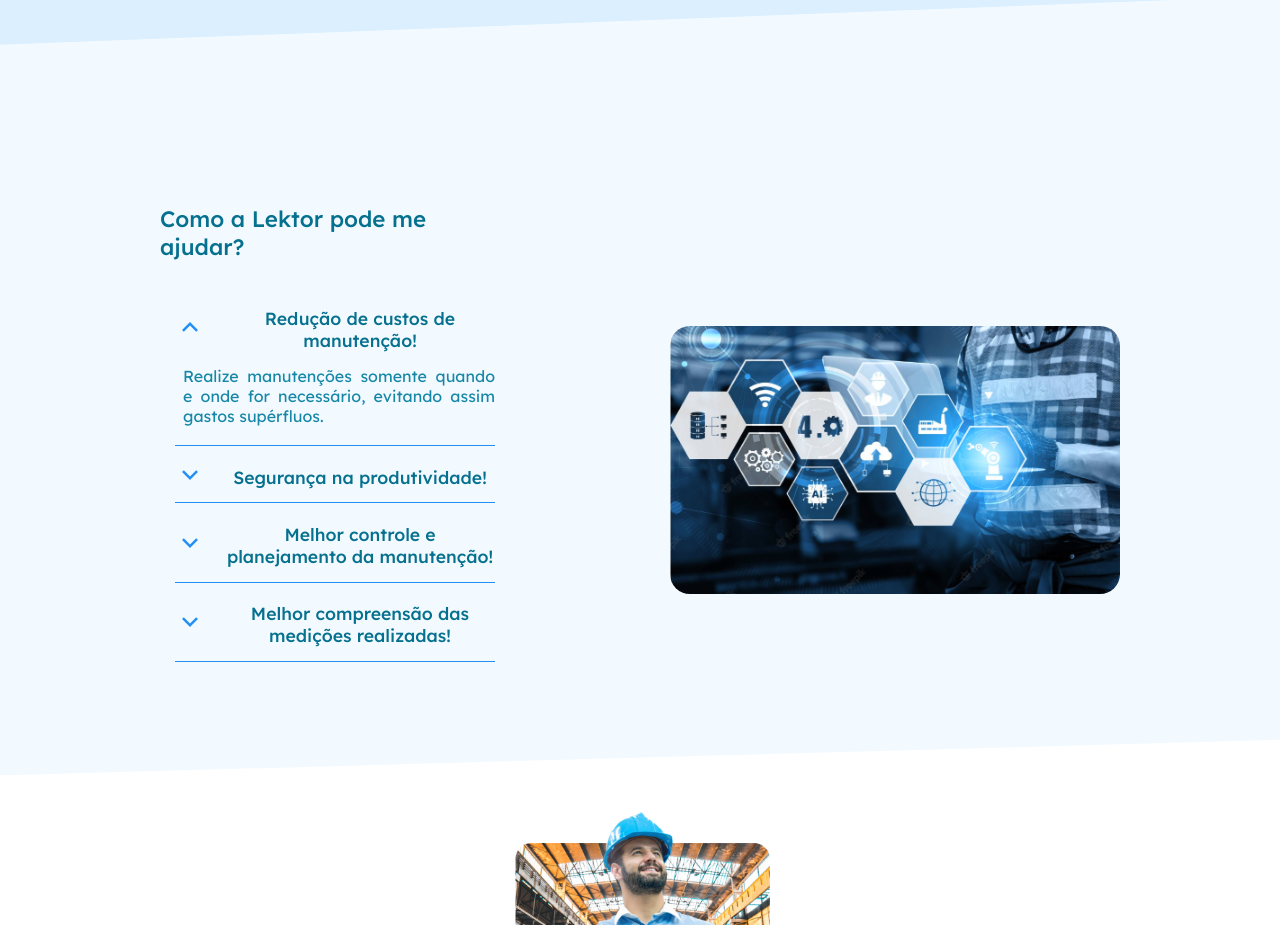
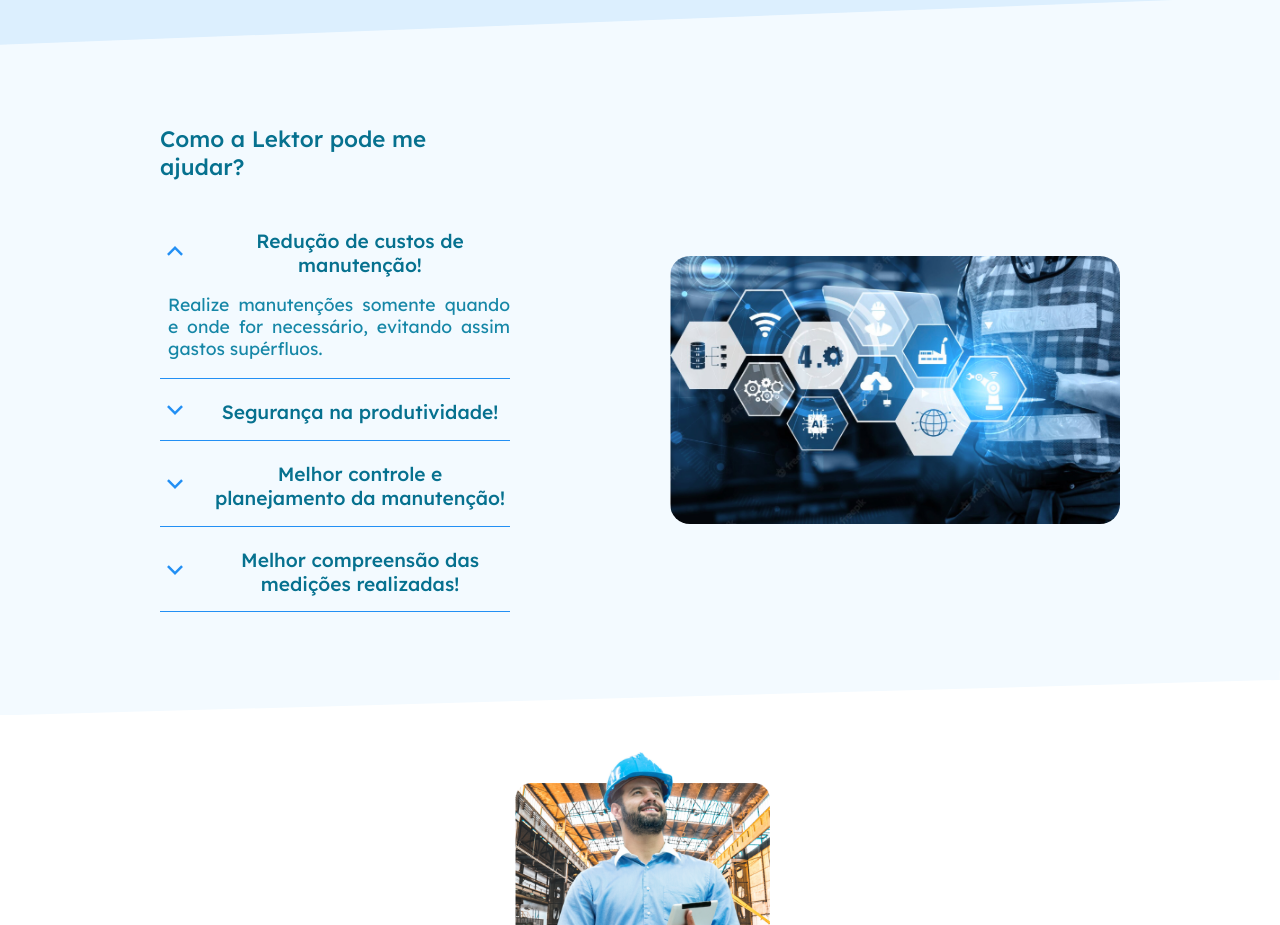
Before and after one commit to estevaolibardi/lektor-pagge, a Next.js app in the folder lektorr/: page / in a window 1280 px wide. Shown: the part 1180-2105 px from the top of the page. Built offline with nearby package versions, Linux system fonts and the light colour scheme.

Commit message:
feat: accordeon style

```diff
--- a/lektorr/components/Accordion/index.tsx
+++ b/lektorr/components/Accordion/index.tsx
@@ -70,7 +70,10 @@
         <div>
           <BoxContent>
             <Container className="accordion">
-              <h1>Como a Lektor pode me ajudar?</h1>
+              <div>
+                <h1>Como a Lektor pode me ajudar?</h1>
+              </div>
+
               {data.map((item, i) => (
                 <BoxAccordion key={i}>
                   <Question onClick={() => toggle(i)}>
--- a/lektorr/components/Accordion/styles.ts
+++ b/lektorr/components/Accordion/styles.ts
@@ -65,7 +65,7 @@
     display: flex;
     align-items: center;
     gap: 10rem;
-    margin-top: 10rem;
+    margin-top: 5rem;
     justify-content: center;
   }
 
@@ -102,7 +102,7 @@
 export const Container = styled.div`
   display: flex;
   width: 350px;
-  height: 510px;
+  height: 530px;
   justify-content: flex-start;
   align-items: center;
   flex-direction: column;
@@ -111,14 +111,14 @@
     font-size: 1.5rem;
     margin-bottom: 2rem;
     font-weight: 500;
-    width: 300px;
+    width: 350px;
     text-align: start;
     color: #06718f;
     font-family: 'Lexend', sans-serif;
   }
 
   > div {
-    width: 320px;
+    width: 350px;
   }
 
   @media screen and (min-width: 1024px) {
@@ -159,7 +159,7 @@
 export const Answer = styled.div<ActiveProp>`
   color: #1687a7;
   margin-bottom: 1.2rem;
-  font-size: 1rem;
+  font-size: 1.1rem;
   padding-left: 0.5rem;
 
   display: flex;
@@ -190,7 +190,7 @@
   }
 
   h2 {
-    font-size: 1.1rem;
+    font-size: 1.2rem;
     width: 300px;
     font-weight: 500;
     font-family: 'Lexend', sans-serif;
```
